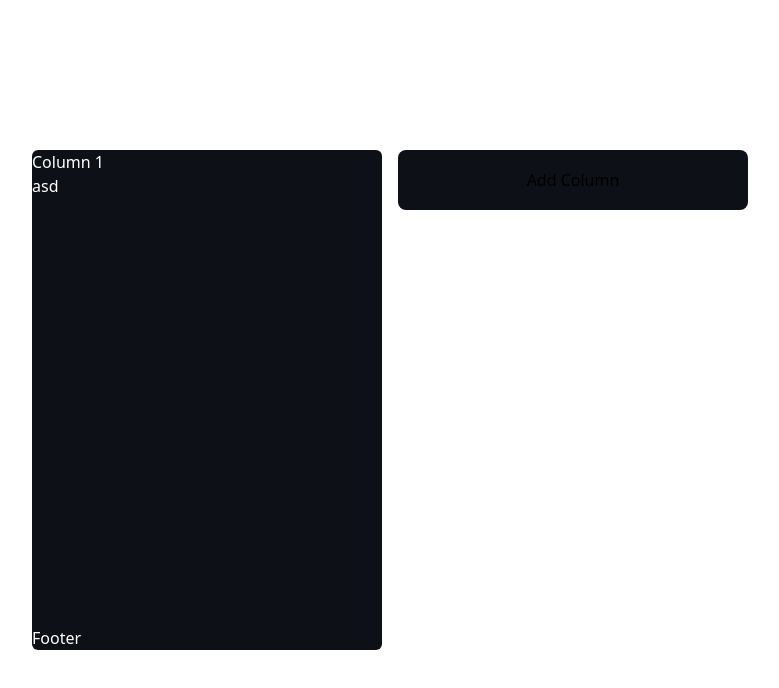
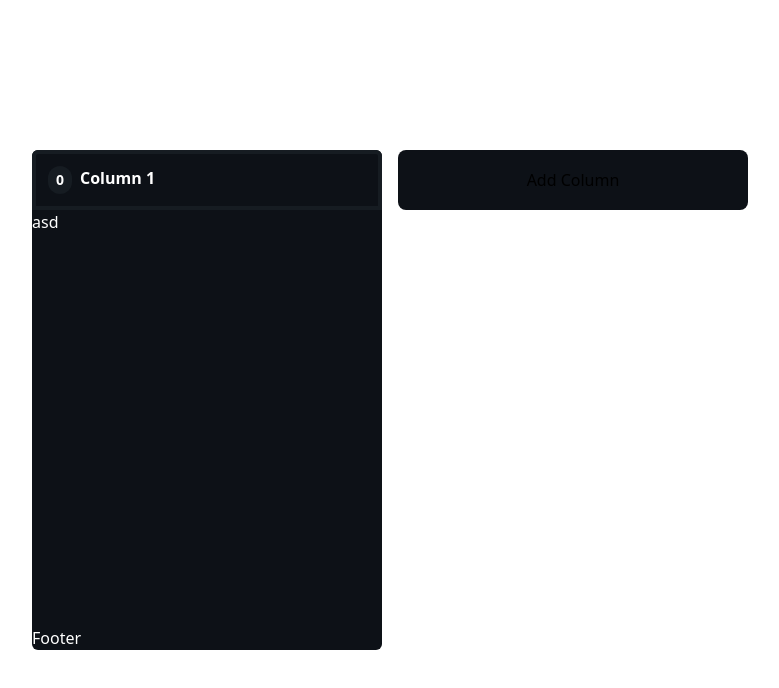
Before and after one commit to nixtrox/DragAndDropToDo, a React (Vite) app in the folder dragAndDrop/: page / in a window 1280 px wide. Both pictures are taken after a click on the button "Add Column". Shown: the top 688 px of the page, without its empty margins (250-1029 px from the left). Built offline with nearby package versions, Linux system fonts and the light colour scheme.

Commit message:
basic Style

```diff
--- a/dragAndDrop/src/components/ColumnContainer.tsx
+++ b/dragAndDrop/src/components/ColumnContainer.tsx
@@ -22,7 +22,43 @@ function ColumnContainer(props: Props)
     text-white"
 
     >
-        <div> {column.title}</div>
+
+        <div className="
+        bg-mainBackgroundColor
+        text-md
+        h-[60px]
+        cursor-grab
+        rounded-md
+        rounded-b-none
+        p-3
+        font-bold
+        border-columnBackgroundColor
+        border-4
+        flex
+        items-center
+        justify-between"  >
+
+         <div className="flex gap-2">
+         <div className="
+         flex
+         justify-center
+         items-center
+         bg-columnBackgroundColor
+         px-2
+         py-1
+         text-sm
+         rounded-full" >
+            0
+            </div>
+         {column.title}
+         </div>
+         </div>
+
+
+
+
+
+
         <div className="flex flex-grow"  >asd</div>
         <div>Footer</div>
         </div>
```
